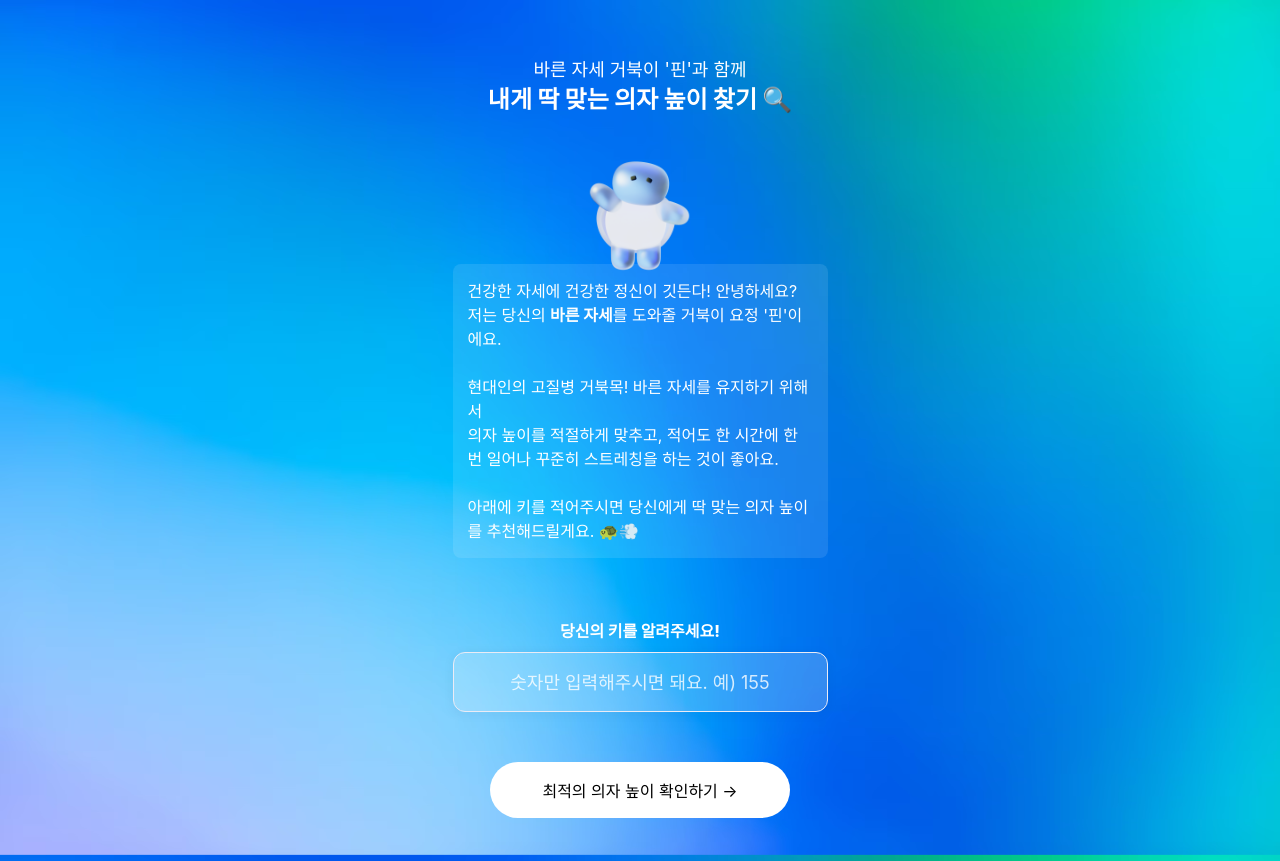
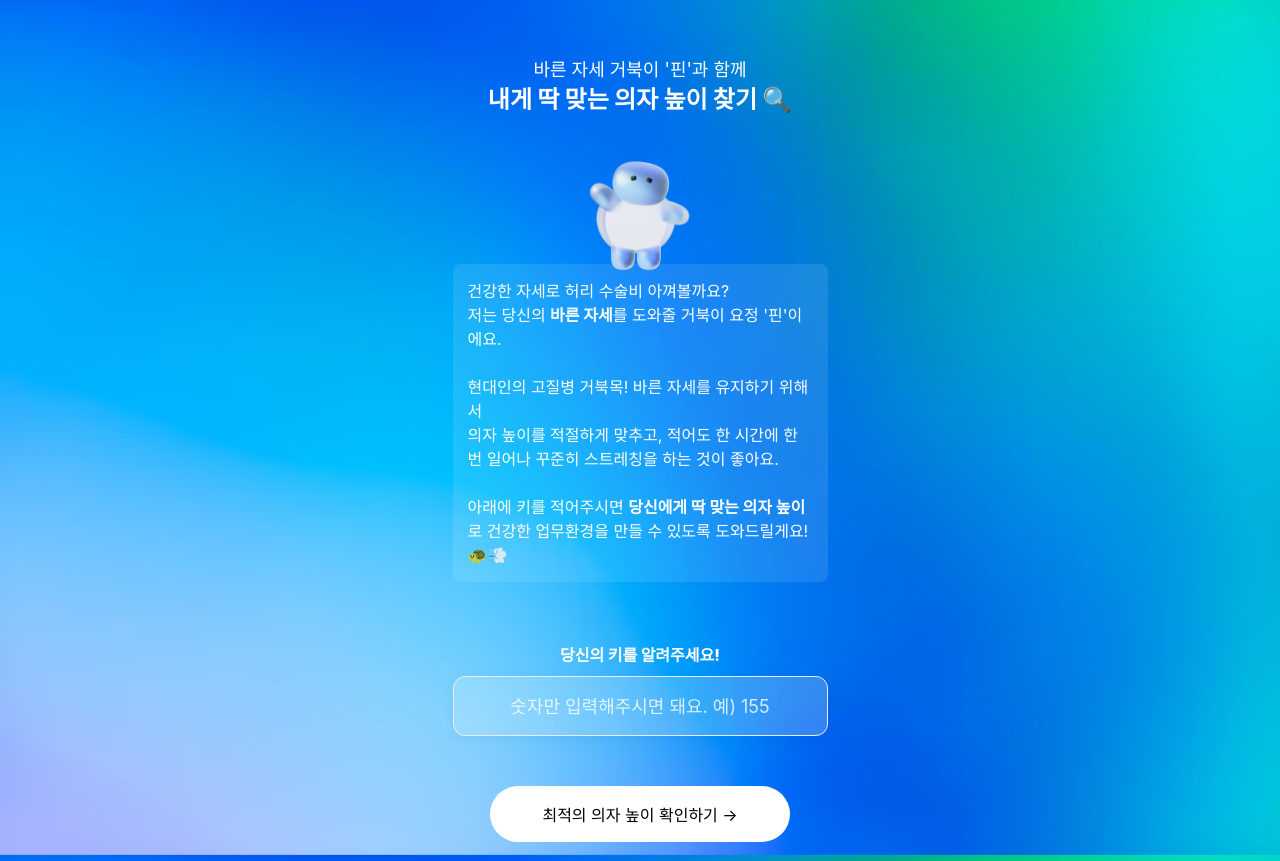
Before and after one commit to ssuho/CDD-Promotion, a plain HTML site: page index.html in a window 1280 px wide. Shown: the top 861 px of the page. Drawn offline with nearby package versions, Linux system fonts and the light colour scheme; a web font is replaced by a local one.

Commit message:
[Chore] 문구 수정

```diff
--- a/index.html
+++ b/index.html
@@ -7,7 +7,7 @@
 
   <!-- !!GTM 코드는 모든 페이지에 삽입해야 함!! -->
   <!-- Google Tag Manager -->
-<script>(function(w,d,s,l,i){w[l]=w[l]||[];w[l].push({'gtm.start':
+  <script>(function(w,d,s,l,i){w[l]=w[l]||[];w[l].push({'gtm.start':
   new Date().getTime(),event:'gtm.js'});var f=d.getElementsByTagName(s)[0],
   j=d.createElement(s),dl=l!='dataLayer'?'&l='+l:'';j.async=true;j.src=
   'https://www.googletagmanager.com/gtm.js?id='+i+dl;f.parentNode.insertBefore(j,f);
@@ -53,7 +53,7 @@
   <h1 class="fade-in">내게 딱 맞는 의자 높이 찾기 🔍</h1>
   <div class="container">
   <img src="./Fynn.png" id="Fynn-main" alt="거북이 요정 핀의 이미지">
-  <p id = "description">건강한 자세에 건강한 정신이 깃든다! 안녕하세요?<br>저는 당신의 <b>바른 자세</b>를 도와줄 거북이 요정 '핀'이에요. <br><br>현대인의 고질병 거북목! 바른 자세를 유지하기 위해서<br>의자 높이를 적절하게 맞추고, 적어도 한 시간에 한 번 일어나 꾸준히 스트레칭을 하는 것이 좋아요.<br><br>아래에 키를 적어주시면 당신에게 딱 맞는 의자 높이를 추천해드릴게요. 🐢💨</p>
+  <p id = "description">건강한 자세로 허리 수술비 아껴볼까요?<br>저는 당신의 <b>바른 자세</b>를 도와줄 거북이 요정 '핀'이에요. <br><br>현대인의 고질병 거북목! 바른 자세를 유지하기 위해서<br>의자 높이를 적절하게 맞추고, 적어도 한 시간에 한 번 일어나 꾸준히 스트레칭을 하는 것이 좋아요.<br><br>아래에 키를 적어주시면 <b>당신에게 딱 맞는 의자 높이</b>로 건강한 업무환경을 만들 수 있도록 도와드릴게요! 🐢💨</p>
   <div id="inputs">
     <label for="input">당신의 키를 알려주세요!</label><br>
     <input type="text" name="" id="height" placeholder="숫자만 입력해주시면 돼요. 예&#41; 155" onfocus="this.placeholder =''" onblur="this.placeholder = '이곳에 키를 입력해주세요. 예&#41; 155'" oninput="this.value = this.value.replace(/[^0-9.]/g, '').replace(/(\..*)\./g, '$1');" maxlength="3"><br>
```
